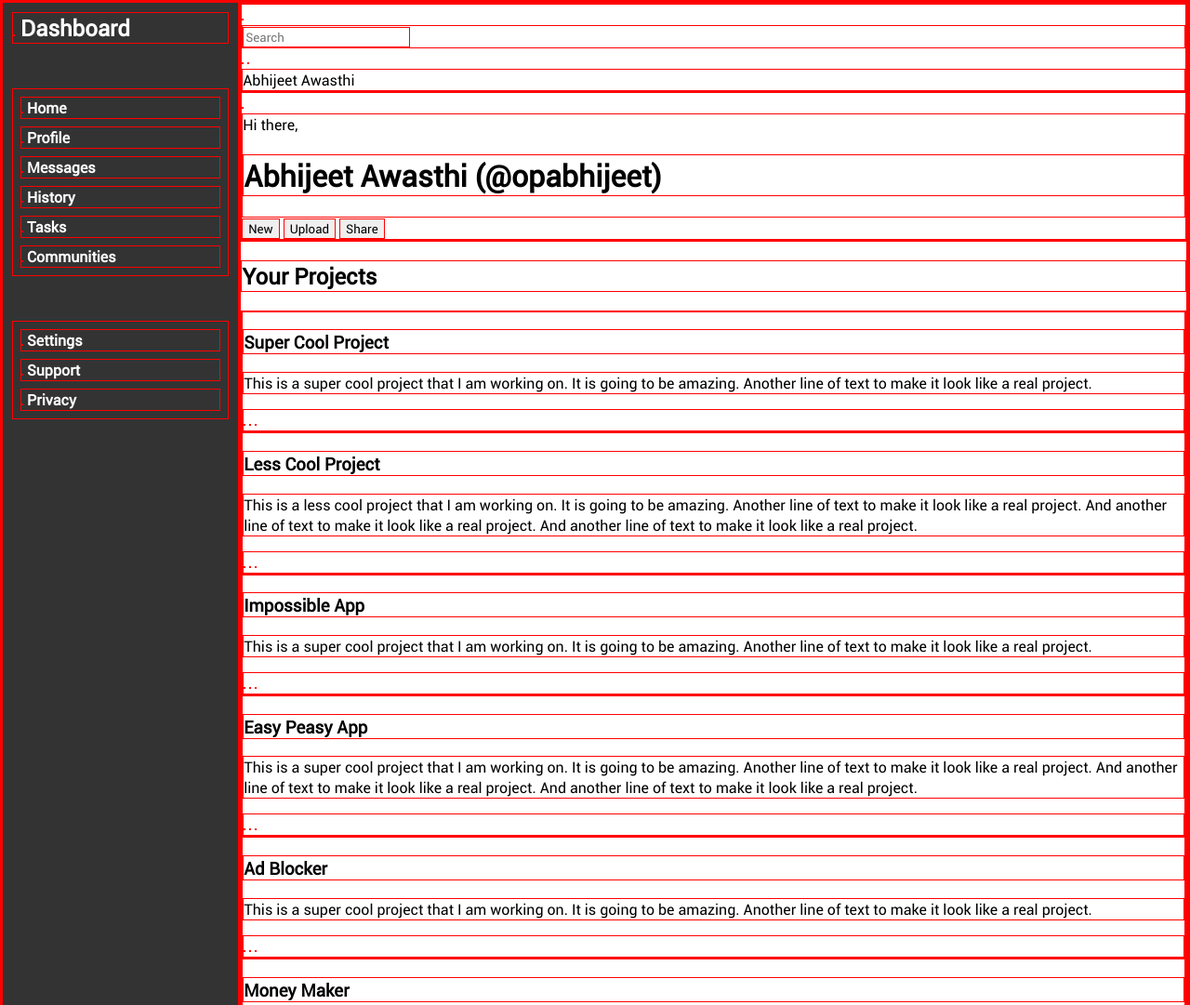
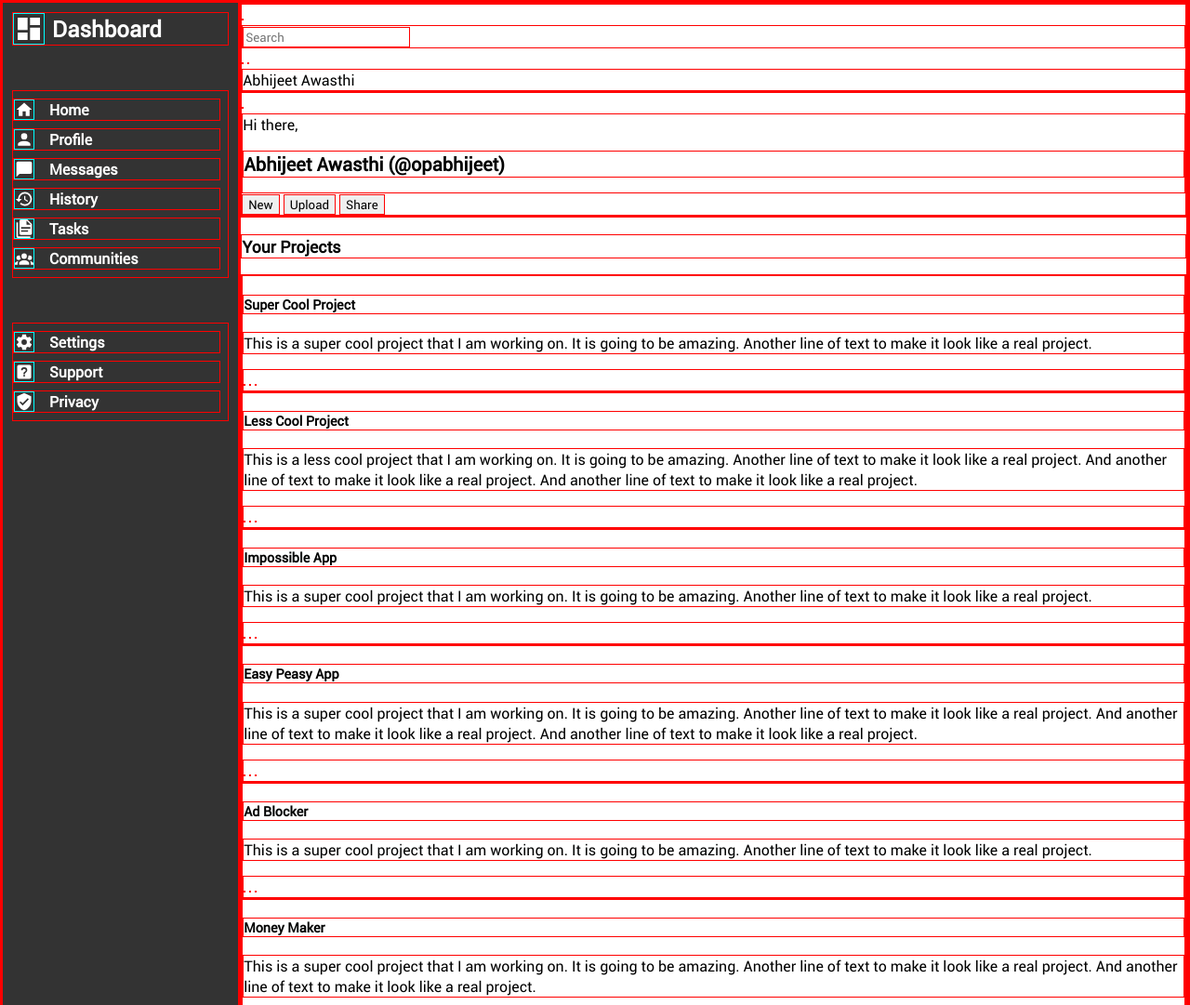
Before and after one commit to opabhijeet/dashboard, a plain HTML site: page index.html in a window 1280 px wide. Shown: the top 1081 px of the page at 93% size. Drawn offline with Linux system fonts and the light colour scheme.

Commit message:
complete dashboard

```diff
--- a/index.html
+++ b/index.html
@@ -8,24 +8,24 @@
 </head>
 <body>
     <div class="sidebar">
-        <div class="logo"><img src=""> Dashboard</div>
+        <div class="logo"><img src="./pics/view-dashboard.svg"> Dashboard</div>
         <div>
-            <div><img src=""> Home</div>
-            <div><img src=""> Profile</div>
-            <div><img src=""> Messages</div>
-            <div><img src=""> History</div>
-            <div><img src=""> Tasks</div>
-            <div><img src=""> Communities</div>
+            <div><img src="./pics/home.svg"> Home</div>
+            <div><img src="./pics/account.svg"> Profile</div>
+            <div><img src="./pics/message.svg"> Messages</div>
+            <div><img src="./pics/history.svg"> History</div>
+            <div><img src="./pics/file-document-multiple.svg"> Tasks</div>
+            <div><img src="./pics/account-group.svg"> Communities</div>
         </div>
         <div>
-            <div><img src=""> Settings</div>
-            <div><img src=""> Support</div>
-            <div><img src=""> Privacy</div>
+            <div><img src="./pics/cog.svg"> Settings</div>
+            <div><img src="./pics/help-box.svg"> Support</div>
+            <div><img src="./pics/shield-check.svg"> Privacy</div>
         </div>
     </div>
     <div class="main">
         <div class="header">
-            <div>
+            <div class="head1">
                 <img src="">
                 <div class="search">
                     <input type="text" placeholder="Search">
@@ -36,11 +36,11 @@
                     Abhijeet Awasthi
                 </div>
             </div>
-            <div>
+            <div class="head2">
                 <img src="">
                 <div>
                     Hi there,
-                    <h1>Abhijeet Awasthi (@opabhijeet)</h1>
+                    <h2>Abhijeet Awasthi (@opabhijeet)</h2>
                 </div>
                 <button class="button">New</button>
                 <button class="button">Upload</button>
@@ -48,10 +48,10 @@
             </div>
         </div>
         <div>
-            <h2>Your Projects</h2>
+            <h3>Your Projects</h3>
             <div class="projects">
                 <div class="card">
-                    <h3>Super Cool Project</h3>
+                    <h4>Super Cool Project</h4>
                     <p>
                         This is a super cool project that I am working on. It is going to be amazing.
                         Another line of text to make it look like a real project.
@@ -63,7 +63,7 @@
                     </div>
                 </div>
                 <div class="card">
-                    <h3>Less Cool Project</h3>
+                    <h4>Less Cool Project</h4>
                     <p>
                         This is a less cool project that I am working on. It is going to be amazing.
                         Another line of text to make it look like a real project.
@@ -77,7 +77,7 @@
                     </div>
                 </div>
                 <div class="card">
-                    <h3>Impossible App</h3>
+                    <h4>Impossible App</h4>
                     <p>
                         This is a super cool project that I am working on. It is going to be amazing.
                         Another line of text to make it look like a real project.
@@ -89,7 +89,7 @@
                     </div>
                 </div>
                 <div class="card">
-                    <h3>Easy Peasy App</h3>
+                    <h4>Easy Peasy App</h4>
                     <p>
                         This is a super cool project that I am working on. It is going to be amazing.
                         Another line of text to make it look like a real project.
@@ -103,7 +103,7 @@
                     </div>
                 </div>
                 <div class="card">
-                    <h3>Ad Blocker</h3>
+                    <h4>Ad Blocker</h4>
                     <p>
                         This is a super cool project that I am working on. It is going to be amazing.
                         Another line of text to make it look like a real project.
@@ -115,7 +115,7 @@
                     </div>
                 </div>
                 <div class="card">
-                    <h3>Money Maker</h3>
+                    <h4>Money Maker</h4>
                     <p>
                         This is a super cool project that I am working on. It is going to be amazing.
                         Another line of text to make it look like a real project.
@@ -130,24 +130,24 @@
             </div>
         </div>
         <div>
-            <h2>Announcements</h2>
+            <h3>Announcements</h3>
             <div class="announcements">
                 <div>
-                    <h3>Self Maintenance</h3>
+                    <h4>Self Maintenance</h4>
                     <p>
                         Self maintenance is important. Make sure you take care of yourself.
                         more text to make it look like a real announcement.
                     </p>
                 </div>
                 <div>
-                    <h3>Community Share Day</h3>
+                    <h4>Community Share Day</h4>
                     <p>
                         Community share day is coming up. Make sure you are ready to share your projects.
                         more text to make it look like a real announcement.
                     </p>
                 </div>
                 <div>
-                    <h3>Updated Privacy Policy</h3>
+                    <h4>Updated Privacy Policy</h4>
                     <p>
                         We have updated our privacy policy. Make sure you read it.
                         more text to make it look like a real announcement.
@@ -157,7 +157,7 @@
             </div>
         </div>
         <div>
-            <h2>Trending</h2>
+            <h3>Trending</h3>
             <div class="trending">
                 <div>
                     <img src="" alt="">
--- a/styles.css
+++ b/styles.css
@@ -21,9 +21,37 @@ body{
     grid-template-rows: auto auto auto 1fr;
     gap: 3rem;
 }
+.sidebar img{
+    filter: invert(100%);
+}
 .logo{
     font-size: 1.5rem;
+    display: flex;
+    align-items: center;
+    gap:0.5rem;
+}
+.logo>img{
+    width: 2rem;
+    height: 2rem;
 }
 .sidebar>div>div{
     margin: 0.5rem;
+    margin-left: 0px;
+    display: flex;
+    align-items: center;
+    gap:0.5rem;
 }
+.sidebar>div>div>img{
+    width: 1.25rem;
+    height: 1.25rem;
+    margin-right: 0.5rem;
+}
+h2{
+    font-size: 1.25rem;
+}
+h3{
+    font-size: 1.1rem;
+}
+h4{
+    font-size: 0.9rem;
+}
```
Also changed, not shown: pics/account-group.svg (added), pics/account.svg (added), pics/bell-ring-outline.svg (added), pics/ben-sweet-2LowviVHZ-E-unsplash.jpg (added), pics/cog.svg (added), pics/eye-plus-outline.svg (added), pics/file-document-multiple.svg (added), pics/help-box.svg (added), pics/history.svg (added), pics/home.svg (added), pics/magnify.svg (added), pics/message.svg (added), pics/shield-check.svg (added), pics/source-branch.svg (added), 2 more files.
